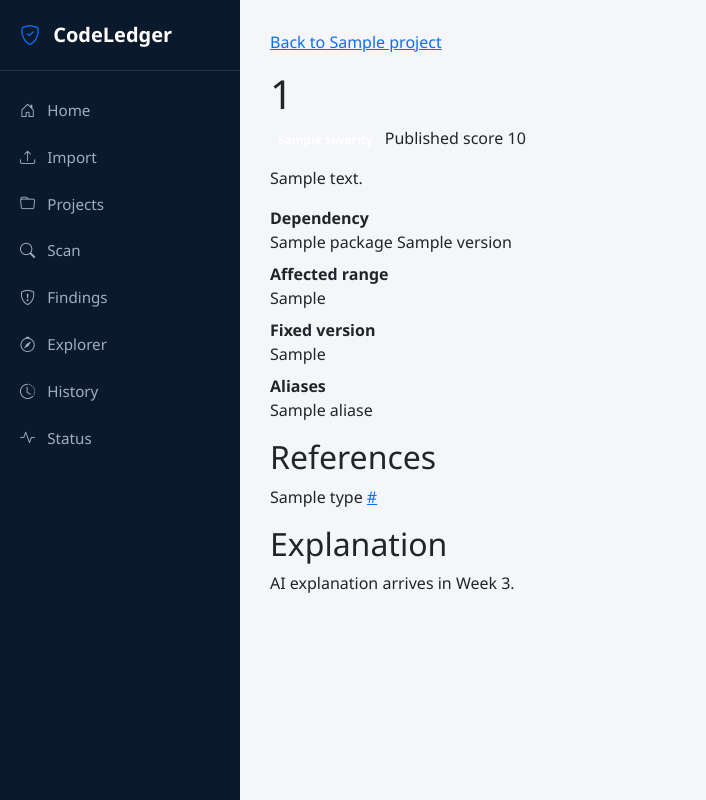
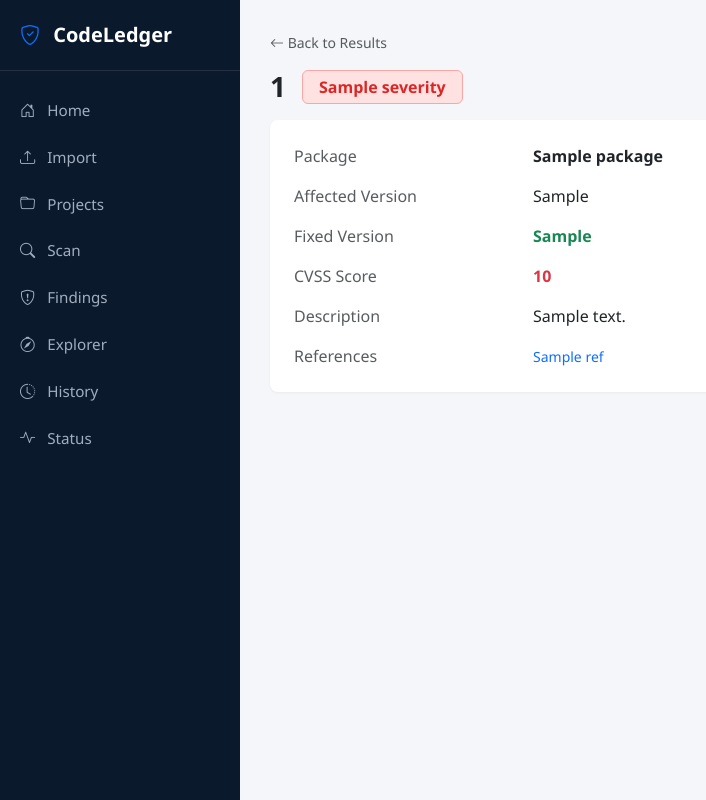
Before and after one commit to Avanipihu/CodeLedger, a Flask app: template templates/finding.html in a window 1280 px wide. Shown: the whole page, without its empty margins (0-706 px from the left). Run offline with Flask 3, Linux system fonts and the light colour scheme; the template is opened without the code that fills it: most values are stand-ins (such as "Sample title", 1, 10 or a date in 2020).

Commit message:
Enhance finding.html layout and content
Updated the finding template to improve layout and add new elements.

```diff
--- a/templates/finding.html
+++ b/templates/finding.html
@@ -1,19 +1,43 @@
-{% extends "base.html" %}{% from "_macros.html" import sev %}
-{% block title %}{{ f.vuln_id }} - CodeLedger{% endblock %}
+{% extends 'base.html' %}
+
 {% block content %}
-<p><a href="{{ url_for('scan_results', pid=project.id) }}">Back to {{ project.name }}</a></p>
-<h1>{{ f.vuln_id }}</h1>
-<p>{{ sev(f.severity) }} Published score {{ f.score }}{% if f.kev %} <span class="badge kev">In CISA KEV</span>{% endif %}</p>
-<div class="panel"><p>{{ f.summary }}</p>
-<dl>
-<dt>Dependency</dt><dd>{{ f.package }} {{ f.version }}</dd>
-<dt>Affected range</dt><dd>{{ f.affected_range }}</dd>
-<dt>Fixed version</dt><dd>{{ f.fixed_in or "No fix published" }}</dd>
-<dt>Aliases</dt><dd>{{ f.aliases|join(", ") or "None" }}</dd>
-{% if f.kev %}<dt>KEV context</dt><dd>{{ f.kev_note }}</dd>{% endif %}
-</dl></div>
-<div class="panel"><h2>References</h2>
-{% for r in f.references %}<p><span class="muted">{{ r.type }}</span> <a href="{{ r.url }}" rel="noopener">{{ r.url }}</a></p>
-{% else %}<p class="muted">No references recorded.</p>{% endfor %}</div>
-<div class="panel"><h2>Explanation</h2><p class="muted">AI explanation arrives in Week 3.</p></div>
+<a href="/upload" class="text-decoration-none small text-muted"><i class="bi bi-arrow-left"></i> Back to Results</a>
+
+<div class="d-flex align-items-center gap-3 my-3">
+    <h3 class="fw-bold mb-0">{{ finding.vulnerability_id }}</h3>
+    <span class="badge badge-severity-high px-3 py-2 fs-6">{{ finding.severity }}</span>
+</div>
+
+<div class="card card-custom p-4 mb-4">
+    <div class="row mb-3">
+        <div class="col-md-3 text-muted">Package</div>
+        <div class="col-md-9 fw-semibold">{{ finding.package }}</div>
+    </div>
+    <div class="row mb-3">
+        <div class="col-md-3 text-muted">Affected Version</div>
+        <div class="col-md-9">{{ finding.affected_version }}</div>
+    </div>
+    <div class="row mb-3">
+        <div class="col-md-3 text-muted">Fixed Version</div>
+        <div class="col-md-9 text-success fw-bold">{{ finding.fixed_version }}</div>
+    </div>
+    <div class="row mb-3">
+        <div class="col-md-3 text-muted">CVSS Score</div>
+        <div class="col-md-9 text-danger fw-bold">{{ finding.cvss_score }}</div>
+    </div>
+    <div class="row mb-3">
+        <div class="col-md-3 text-muted">Description</div>
+        <div class="col-md-9">{{ finding.description }}</div>
+    </div>
+    <div class="row">
+        <div class="col-md-3 text-muted">References</div>
+        <div class="col-md-9">
+            <ul class="list-unstyled mb-0">
+                {% for ref in finding.references %}
+                <li><a href="{{ ref }}" target="_blank" class="text-decoration-none small">{{ ref }}</a></li>
+                {% endfor %}
+            </ul>
+        </div>
+    </div>
+</div>
 {% endblock %}
```
